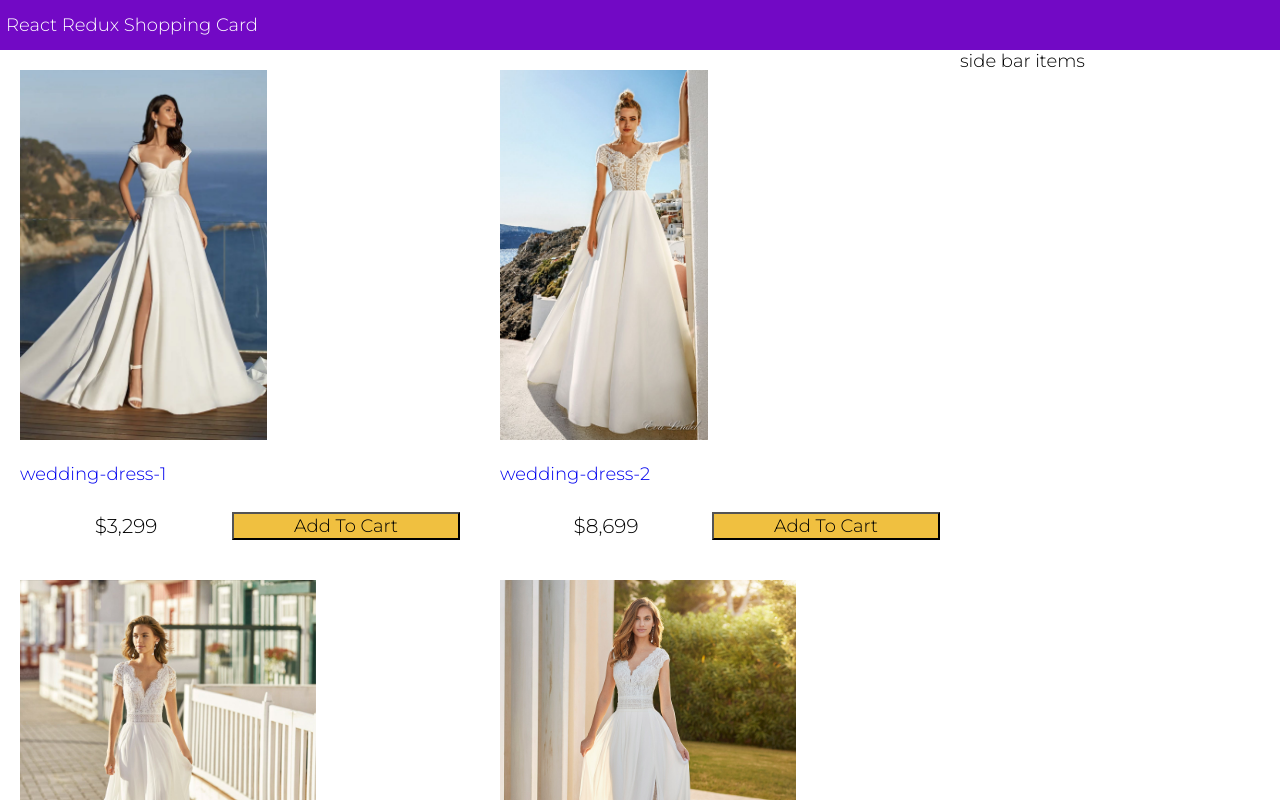
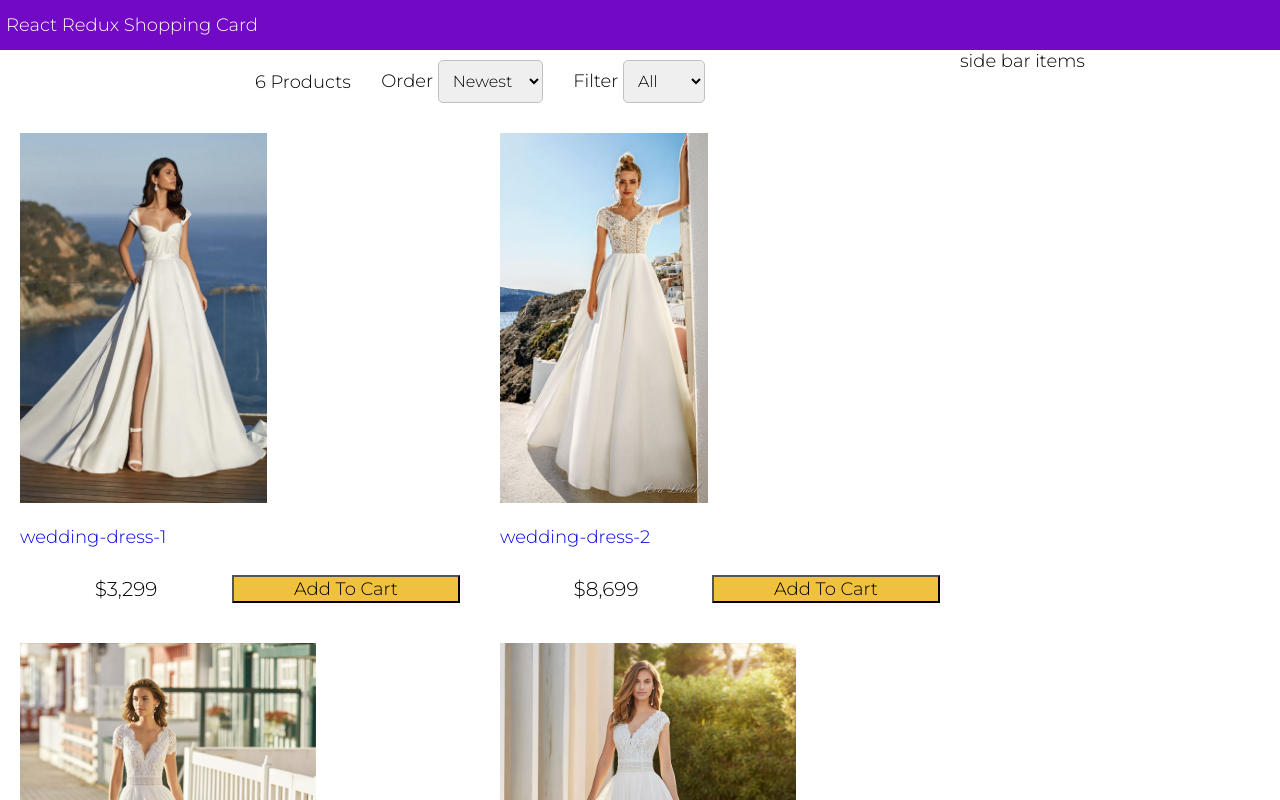
Before and after one commit to Gandomdeveloper/react-redux-online-shop-cart, a React (Create React App) app: page / in a window 1280 px wide. Shown: the top 800 px of the page. Built offline with nearby package versions, Linux system fonts and the light colour scheme.

Commit message:
filter-component

```diff
--- a/src/App.jsx
+++ b/src/App.jsx
@@ -1,5 +1,6 @@
 import React, { Component } from 'react';
 import data from "./data.json";
+import Filter from './components/filter';
 import Products from './components/products';
 //feature 1
 
@@ -13,6 +14,35 @@ export default class App extends Component {
 
     }
   }
+  filterProducts = (event)=>{
+    console.log(event.target.value)
+    if(event.target.value === ""){
+      this.setState({
+        size: event.target.value,
+        products : data
+      });
+    }else{
+      this.setState({
+        size: event.target.value,
+        products : data.filter((product)=>product.availableSize.indexOf(event.target.value)>=0)
+      });
+    }
+
+  }
+  sortProducts = (event) =>{
+    const sort = event.target.value
+    console.log(event.target.value);
+    this.setState((state)=>({
+      sort : sort,
+      products : this.state.products.slice().sort((a,b)=>(
+        sort ==="lowest"?
+        ((a.price > b.price)?1:-1):
+        sort ==="highest"?
+        ((a.price < b.price)?1:-1):
+        ((a._id < b._id)?1:-1)
+      ))
+    }));
+  }
   render() {
     return (
       <div className='grid-container'>
@@ -22,6 +52,12 @@ export default class App extends Component {
         <main>
           <div className="content">
             <div className="main">
+              <Filter
+              size={this.state.size}
+              sort={this.state.sort}
+              filterProducts={this.filterProducts}
+              sortProducts={this.sortProducts}
+              count={this.state.products.length}/>
               <Products products={this.state.products}/>
               </div>
             <div className="sidebar">side bar items</div>
--- a/src/components/filter.jsx
+++ b/src/components/filter.jsx
@@ -3,7 +3,32 @@ import React, { Component } from 'react'
 export default class Filter extends Component {
   render() {
     return (
-      <div>filter</div>
+      <div className="filter">
+        <div className="filter-result">{this.props.count} Products</div>
+        <div className="filter-sort">
+             Order {""}
+             <select value={this.props.sort} onChange={this.props.sortProducts}>
+            <option value="">Newest</option>
+            <option value="lowest">Lowest</option>
+            <option value="highest">Highest</option>
+            </select>
+        </div>
+        <div className="filter-size">
+            Filter {""}
+            <select value={this.props.size} onChange={this.props.filterProducts}>
+                <option value="">All</option>
+                <option value="S">S</option>
+                <option value="M">M</option>
+                <option value="L">L</option>
+                <option value="XL">XL</option>
+                <option value="XXL">XXL</option>
+                <option value="XXXL">XXXL</option>
+            </select>
+
+        </div>
+
+
+      </div>
     )
   }
 }
--- a/src/data.json
+++ b/src/data.json
@@ -4,7 +4,7 @@
         "image": "/images/wedding-dress-1.jpg",
         "title": "wedding-dress-1",
         "description": "quia et suscipit\nsuscipit recusandae consequuntur expedita et cum\nreprehenderit molestiae ut ut quas totam\nnostrum rerum est autem sunt rem eveniet architecto",
-        "availableSize": ["XL", "L", "M", "S"],
+        "availableSize": ["XL", "M", "S"],
         "price": 3299
     },
     {
@@ -22,7 +22,7 @@
         "image": "/images/wedding-dress-3.jpg",
         "title": "wedding-dress-3",
         "description": "quia et suscipit\nsuscipit recusandae consequuntur expedita et cum\nreprehenderit molestiae ut ut quas totam\nnostrum rerum est autem sunt rem eveniet architecto",
-        "availableSize": ["XL", "L", "M", "S"],
+        "availableSize": ["XL", "L", "M"],
         "price": 1799
     },
     {
@@ -31,7 +31,7 @@
         "image": "/images/wedding-dress-4.jpg",
         "title": "wedding-dress-4",
         "description": "quia et suscipit\nsuscipit recusandae consequuntur expedita et cum\nreprehenderit molestiae ut ut quas totam\nnostrum rerum est autem sunt rem eveniet architecto",
-        "availableSize": ["XL", "L", "M", "S"],
+        "availableSize": ["XL", "L", "M", "S", "XXL"],
         "price": 5499
     },
     {
@@ -40,12 +40,12 @@
         "image": "/images/wedding-dress-5.jpg",
         "title": "wedding-dress-5",
         "description": "quia et suscipit\nsuscipit recusandae consequuntur expedita et cum\nreprehenderit molestiae ut ut quas totam\nnostrum rerum est autem sunt rem eveniet architecto",
-        "availableSize": ["XL", "L", "M", "S"],
+        "availableSize": ["XL", "L", "M", "S", "XXL"],
         "price": 7299
     },
     {
 
-        "_id": 1,
+        "_id": 6,
         "image": "/images/wedding-dress-6.jpg",
         "title": "wedding-dress-6",
         "description": "quia et suscipit\nsuscipit recusandae consequuntur expedita et cum\nreprehenderit molestiae ut ut quas totam\nnostrum rerum est autem sunt rem eveniet architecto",
--- a/src/index.css
+++ b/src/index.css
@@ -168,3 +168,42 @@ footer {
 .text-center {
     text-align: center;
 }
+
+
+/* ==================FILTER=================== */
+
+
+/* filter */
+
+.filter {
+    display: flex;
+    list-style-type: none;
+    padding: 0;
+    margin: 1rem auto;
+    max-width: 45rem;
+    justify-content: space-between;
+    align-items: center;
+}
+
+.filter input,
+.filter button,
+.filter select {
+    padding: 1rem;
+    border-radius: 0.5rem;
+    border: 0.1rem #c0c0c0 solid;
+    font-size: 1.6rem;
+}
+
+.categories {
+    padding: 0;
+    list-style-type: none;
+}
+
+.categories a {
+    display: flex;
+    padding: 1rem;
+}
+
+.categories a:hover {
+    background-color: #c0c0c0;
+}
```
